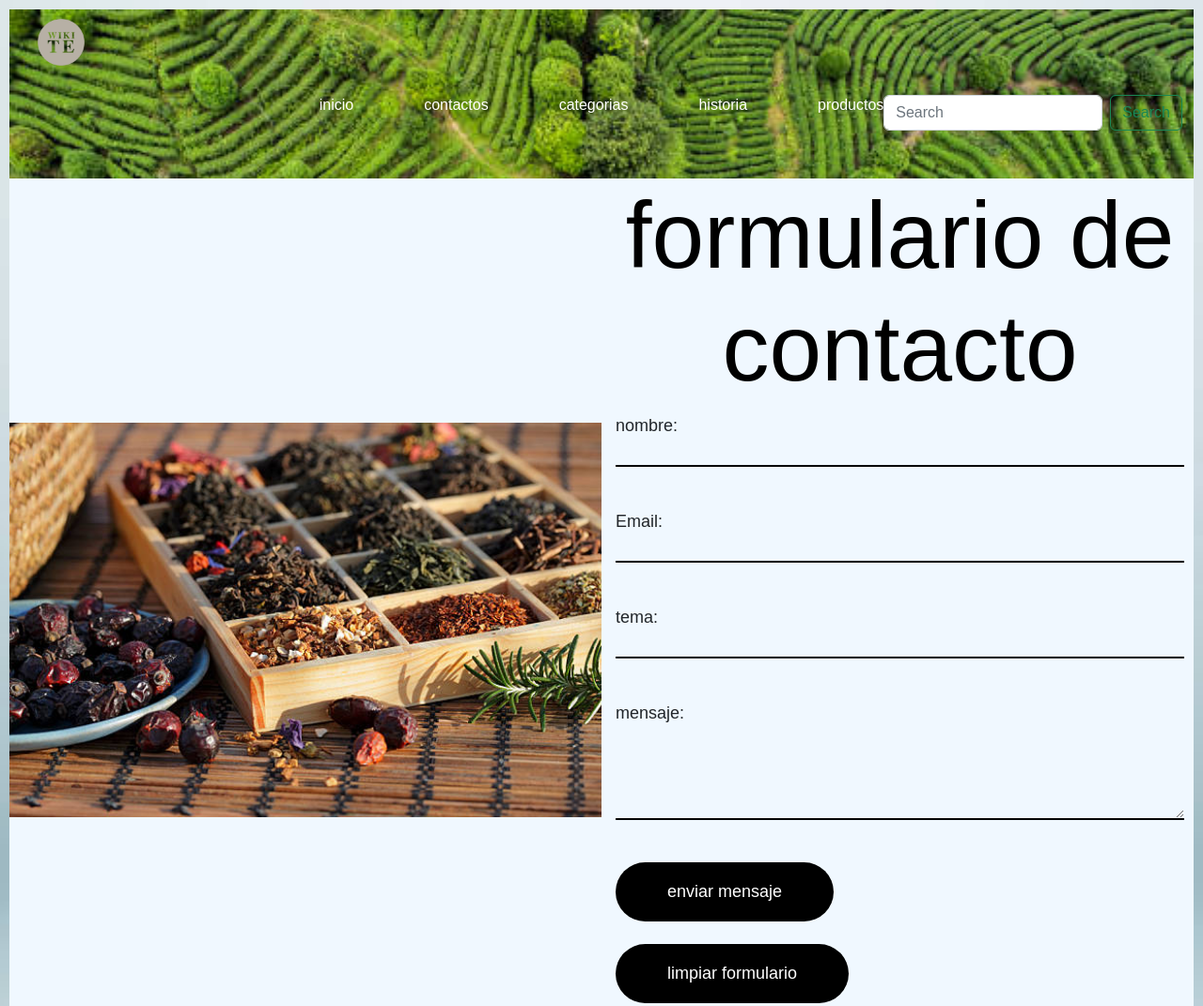
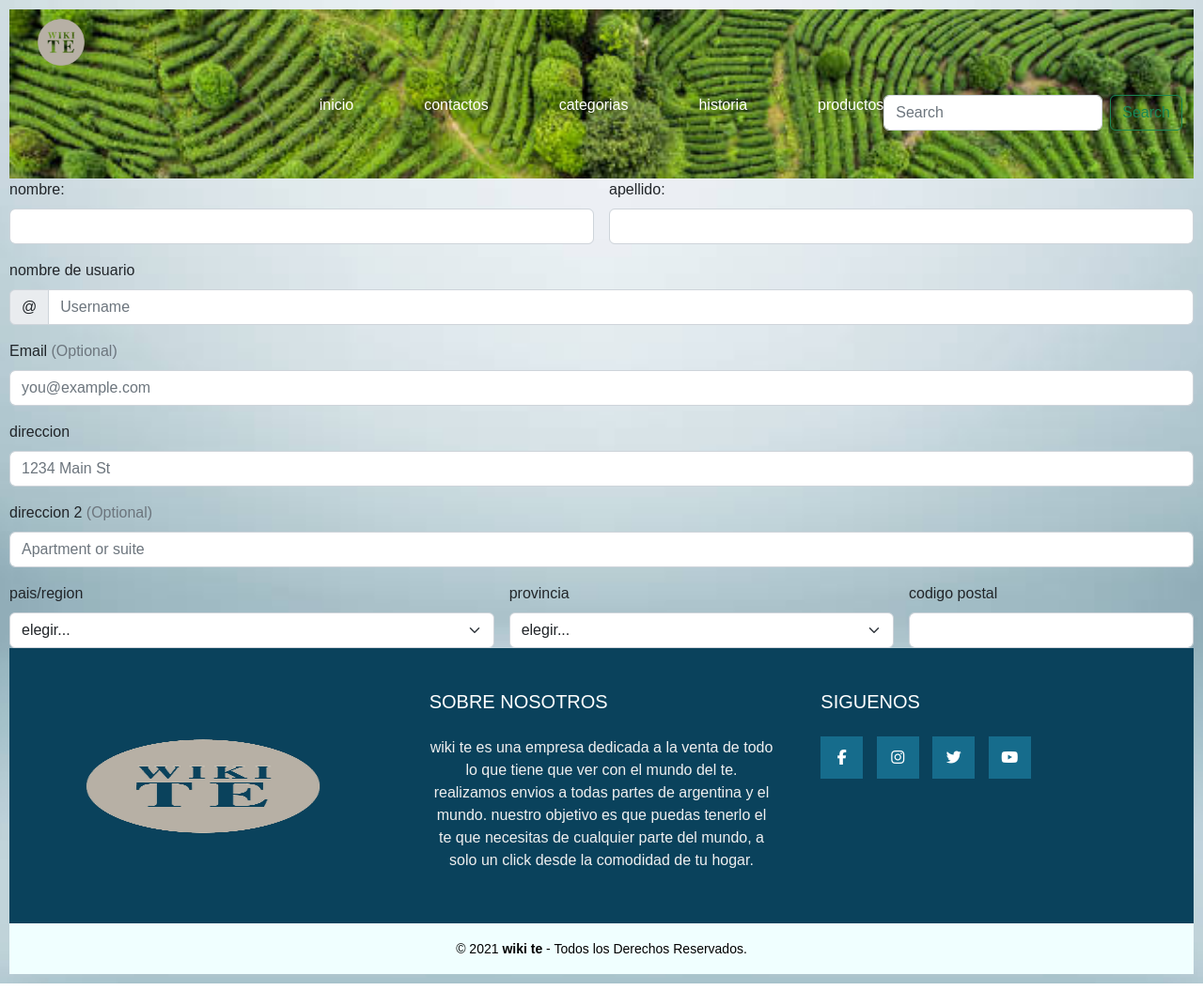
Before and after one commit to gabrielrd95/primerrepo, a plain HTML site: page pages/contactos.html in a window 1280 px wide. Shown: the top 1071 px of the page at 94% size. After the commit the page ends 1047 px from the top, so only its background shows below. Drawn offline with nearby package versions, Linux system fonts and the light colour scheme.

Commit message:
se modifico contactos y categorias

```diff
--- a/pages/contactos.html
+++ b/pages/contactos.html
@@ -59,44 +59,89 @@
         </nav>
     </header>
     <main>
-        <div class="divcontactos">
-            <!-- formulario de contacto -->
-            </form>
-            <form action="">
-                <section class="contacto">
-                    <div class="contacto_img">
-                        <img src="../imagenes/tefondo.jpg" alt="imagen de contacto" class="contacto_imagenen">
+        <div class="row g-3">
+            <div class="col-sm-6">
+                <label for="firstName" class="form-label">nombre:</label>
+                <input type="text" class="form-control" id="firstName" placeholder="" value="" required="">
+                <div class="invalid-feedback">
+                    el nombre es requerido.
+                </div>
+            </div>
+
+            <div class="col-sm-6">
+                <label for="lastName" class="form-label">apellido:</label>
+                <input type="text" class="form-control" id="lastName" placeholder="" value="" required="">
+                <div class="invalid-feedback">
+                    el apellido es requerido.
+                </div>
+            </div>
+
+            <div class="col-12">
+                <label for="username" class="form-label">nombre de usuario</label>
+                <div class="input-group has-validation">
+                    <span class="input-group-text">@</span>
+                    <input type="text" class="form-control" id="username" placeholder="Username" required="">
+                    <div class="invalid-feedback">
+                        su nombre de usuario.
                     </div>
-                    <div class="contacto_1">
-                        <h1 class=" contacto_titulo">formulario de contacto</h1>
-                        <form action="" class="contacto_formulario">
-                            <div class="contacto_2">
-                                <label for="name" class="contacto_label">nombre:</label>
-                                <input type="text" nombre="nombre" id="nombre" class="contacto_input">
-                            </div>
-                            <div class="contacto_2">
-                                <label for="email" class="contacto_label">Email:</label>
-                                <input type="email" name="email" id="email" class="contacto_input">
-                            </div>
-                            <div class="contacto_2">
-                                <label for="tema" class="contacto_label">tema:</label>
-                                <input type="text" name="tema" id="tema" class="contacto_input">
-                            </div>
-                            <div class="contacto_2">
-                                <label for="message" class="contacto_label">mensaje:</label>
-                                <textarea type="text" nombre="mensaje" id="mensaje"
-                                    class="contacto_textarea"></textarea>
-                            </div>
-                            <input type="submit" value="enviar mensaje" class="boton-de-contactos">
-                            <br>
-                            <input type="reset" value="limpiar formulario" class="borrar-contactos" />
-                            <br>
-                            <div>acepta los terminos y condiciones</div>
-                            <input type="checkbox" name="acepta" value="1" />
-                        </form>
-                    </div>
-                </section>
-            </form>
+                </div>
+            </div>
+
+            <div class="col-12">
+                <label for="email" class="form-label">Email <span class="text-muted">(Optional)</span></label>
+                <input type="email" class="form-control" id="email" placeholder="you@example.com">
+                <div class="invalid-feedback">
+                    ingrese un mail valido.
+                </div>
+            </div>
+
+            <div class="col-12">
+                <label for="address" class="form-label">direccion</label>
+                <input type="text" class="form-control" id="direccion" placeholder="1234 Main St" required="">
+                <div class="invalid-feedback">
+                    por favor indrodusca su direccion de envio.
+                </div>
+            </div>
+
+            <div class="col-12">
+                <label for="address2" class="form-label">direccion 2 <span class="text-muted">(Optional)</span></label>
+                <input type="text" class="form-control" id="direccion2" placeholder="Apartment or suite">
+            </div>
+
+            <div class="col-md-5">
+                <label for="country" class="form-label">pais/region</label>
+                <select class="form-select" id="pais" required="">
+                    <option value="">elegir...</option>
+                    <option>argentina</option>
+                </select>
+                <div class="invalid-feedback">
+                    por favor introduzca una direccion valida.
+                </div>
+            </div>
+
+            <div class="col-md-4">
+                <label for="provincia" class="form-label">provincia</label>
+                <select class="form-select" id="state" required="">
+                    <option value="">elegir...</option>
+                    <option>california</option>
+                </select>
+                <div class="invalid-feedback">
+                    por favor introduzca una provincia valida.
+                </div>
+            </div>
+
+            <div class="col-md-3">
+                <label for="zip" class="form-label">codigo postal</label>
+                <input type="text" class="form-control" id="codigo_postal" placeholder="" required="">
+                <div class="invalid-feedback">
+                    codigo postal requerido.
+                </div>
+            </div>
+        </div>
+
+
+
+
 
     </main>
 
```
Also changed, not shown: pages/categorias.html (+12 -5 lines).
